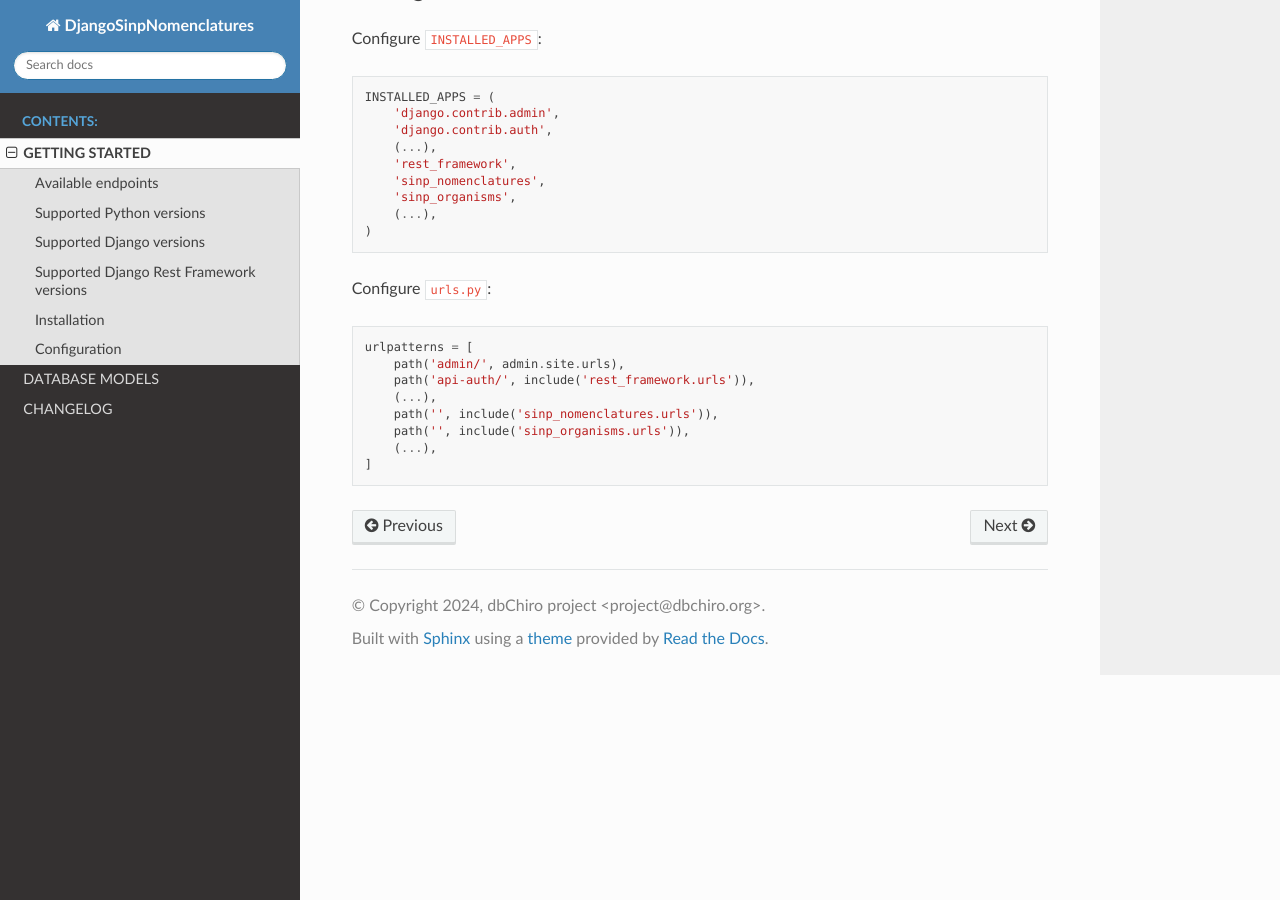
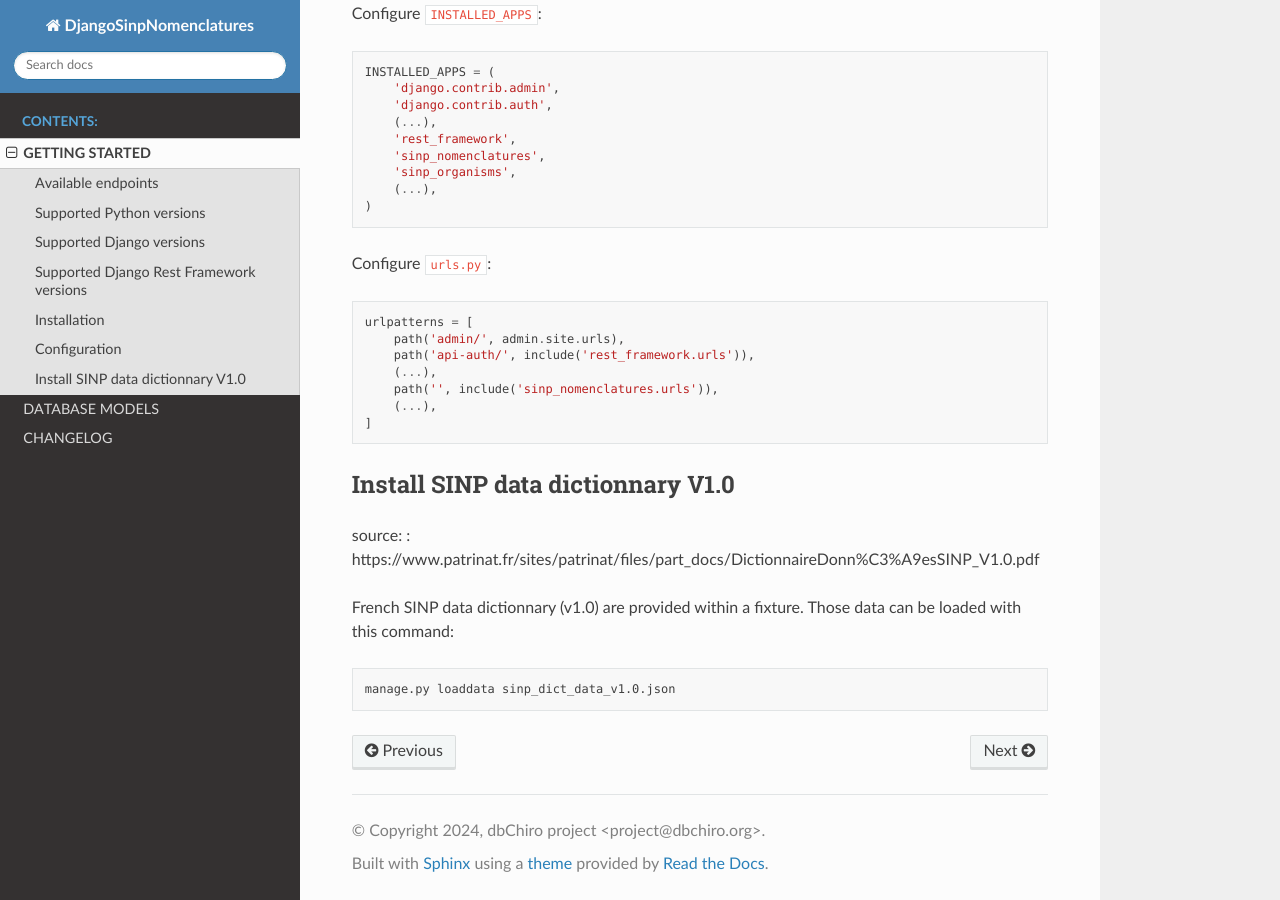
Before and after one commit to dbchiro/DjangoSinpNomenclature, a Sphinx documentation site: the page built from docs/getting_started.md, in a window 1280 px wide and 900 px high, scrolled down 926 px. Built offline with Sphinx 7.4.7 and the Read the Docs theme 2.0.0, drawn with Linux system fonts in a browser that asks for light colours; some of the changed text lies outside the part shown.

Commit message:
update doc

````diff
--- a/docs/getting_started.md
+++ b/docs/getting_started.md
@@ -53,7 +52,17 @@ urlpatterns = [
     path('api-auth/', include('rest_framework.urls')),
     (...),
     path('', include('sinp_nomenclatures.urls')),
-    path('', include('sinp_organisms.urls')),
     (...),
 ]
 ```
+
+## Install SINP data dictionnary V1.0
+
+source:&nbsp;: https://www.patrinat.fr/sites/patrinat/files/part_docs/DictionnaireDonn%C3%A9esSINP_V1.0.pdf
+
+French SINP data dictionnary (v1.0) are provided within a fixture.
+Those data can be loaded with this command:
+
+```bash
+manage.py loaddata sinp_dict_data_v1.0.json
+```
````
Also changed, not shown: other parts of docs/getting_started.md (+0 -1 lines).
